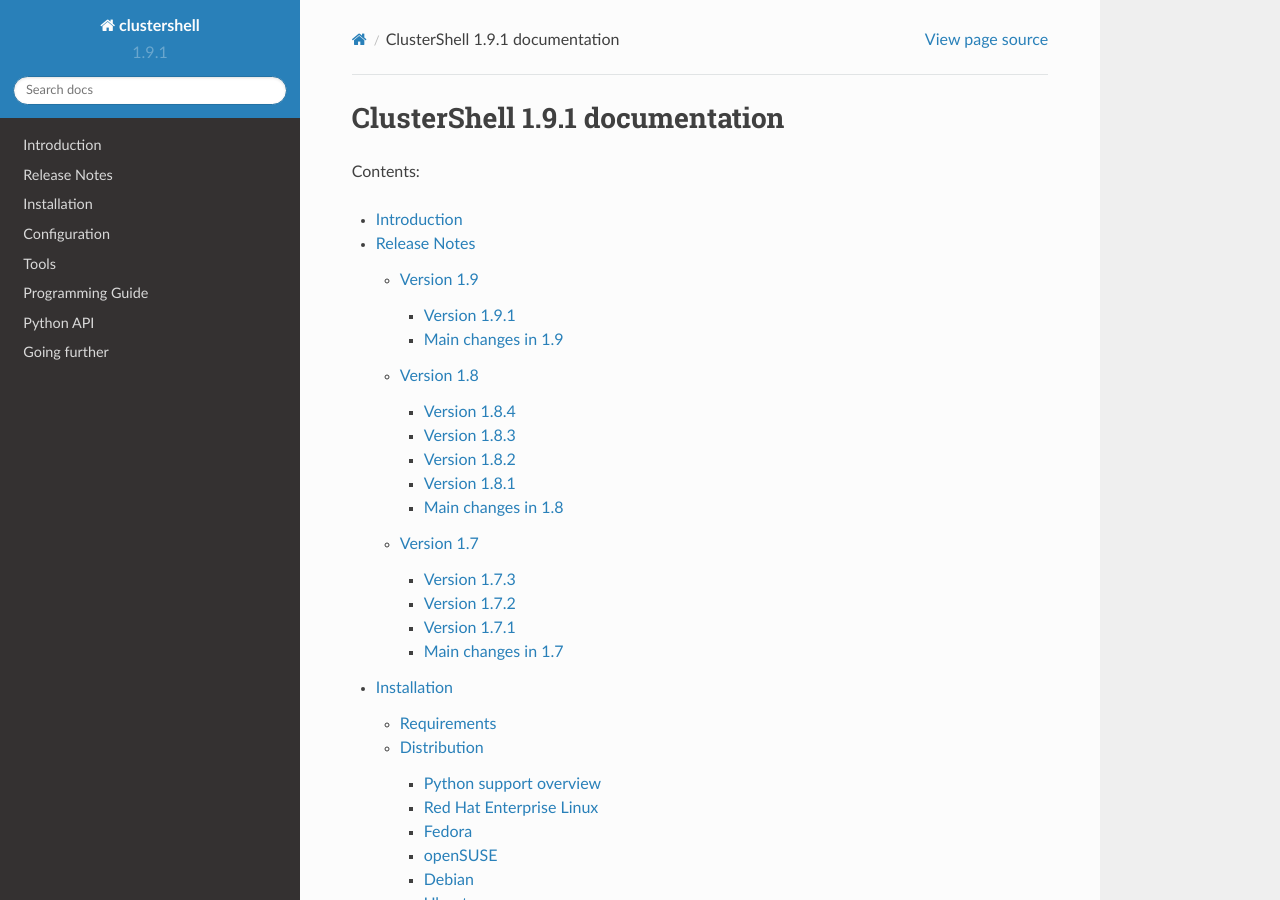
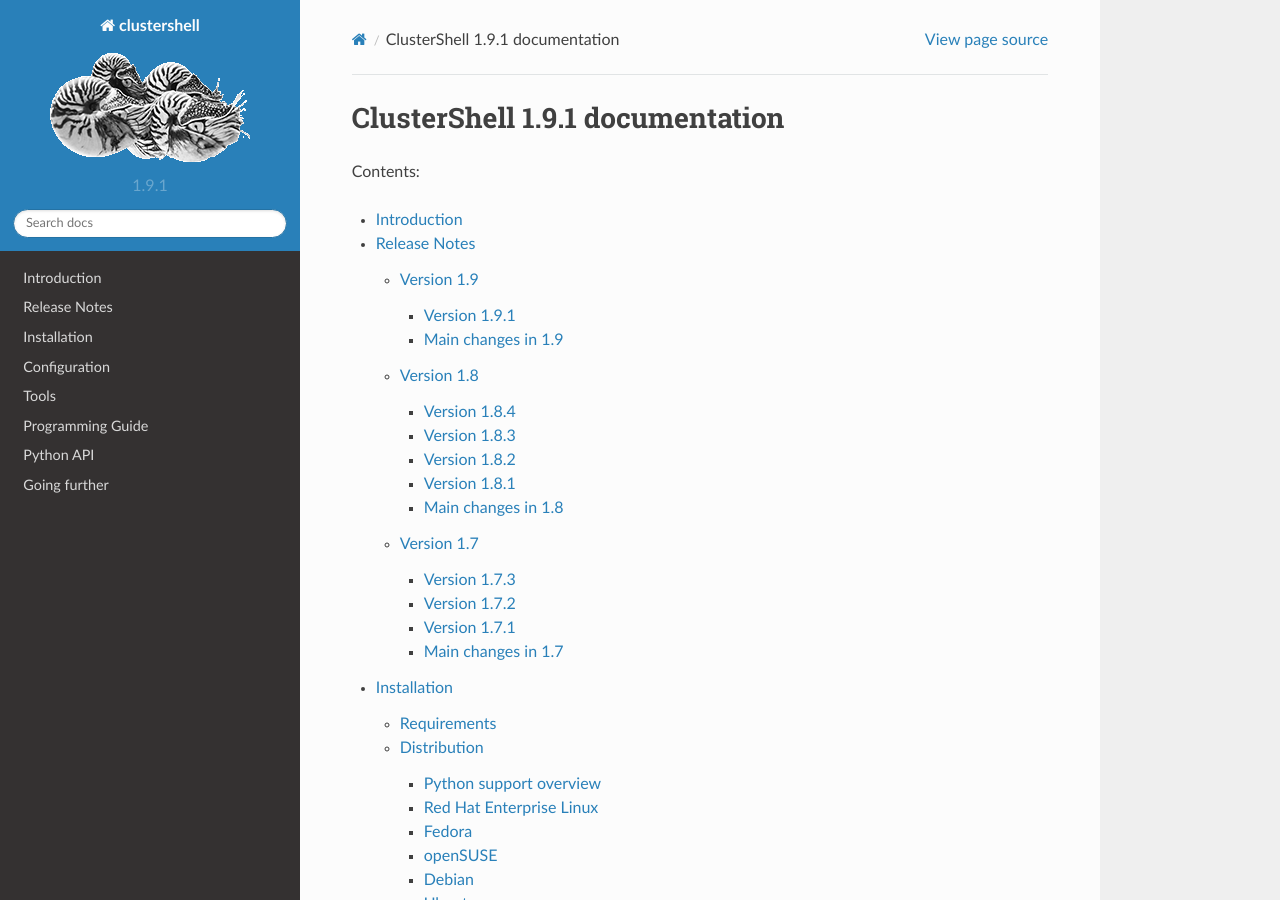
Before and after one commit to cea-hpc/clustershell, a Sphinx documentation site: the page built from doc/sphinx/index.rst, in a window 1280 px wide and 900 px high. Built offline with Sphinx 7.4.7 and the Read the Docs theme 2.0.0, drawn with Linux system fonts in a browser that asks for light colours.

```diff
--- a/doc/sphinx/conf.py
+++ b/doc/sphinx/conf.py
@@ -25,7 +25,7 @@ sys.path.insert(0, os.path.abspath('../../lib'))
 
 # Add any Sphinx extension module names here, as strings. They can be extensions
 # coming with Sphinx (named 'sphinx.ext.*') or your custom ones.
-extensions = ['sphinx.ext.autodoc']
+extensions = ['sphinx.ext.autodoc', 'sphinx_rtd_theme']
 
 # Add any paths that contain templates here, relative to this directory.
 templates_path = ['_templates']
@@ -86,20 +86,13 @@ pygments_style = 'sphinx'
 # A list of ignored prefixes for module index sorting.
 #modindex_common_prefix = []
 
-os_rtd = os.environ.get('READTHEDOCS', None) == 'True'
-if os_rtd:
-    html_theme = 'default'
-else:
-    import sphinx_rtd_theme
-    html_theme = 'sphinx_rtd_theme'
-    html_theme_path = [sphinx_rtd_theme.get_html_theme_path()]
-
 
 # -- Options for HTML output ---------------------------------------------------
 
 # The theme to use for HTML and HTML Help pages.  See the documentation for
 # a list of builtin themes.
 #html_theme = 'default'
+html_theme = 'sphinx_rtd_theme'
 
 # Theme options are theme-specific and customize the look and feel of a theme
 # further.  For a list of options available for each theme, see the
@@ -118,7 +111,7 @@ else:
 
 # The name of an image file (relative to this directory) to place at the top
 # of the sidebar.
-html_logo = 'clustershell-nautilus-logo200.png'
+html_logo = '_static/clustershell-nautilus-logo200.png'
 
 # The name of an image file (within the static path) to use as favicon of the
 # docs.  This file should be a Windows icon file (.ico) being 16x16 or 32x32
@@ -131,8 +124,9 @@ html_logo = 'clustershell-nautilus-logo200.png'
 html_static_path = ['_static']
 
 def setup(app):
-    # RTD does not line wrap CSV tables, so we override this behavior.
-    app.add_stylesheet("theme_overrides.css")
+    if 'READTHEDOCS' in os.environ:
+        # RTD does not line wrap CSV tables, so we override this behavior.
+        app.add_stylesheet("theme_overrides.css")
 
 # If not '', a 'Last updated on:' timestamp is inserted at every page bottom,
 # using the given strftime format.
```
Also changed, not shown: .readthedocs.yaml.
